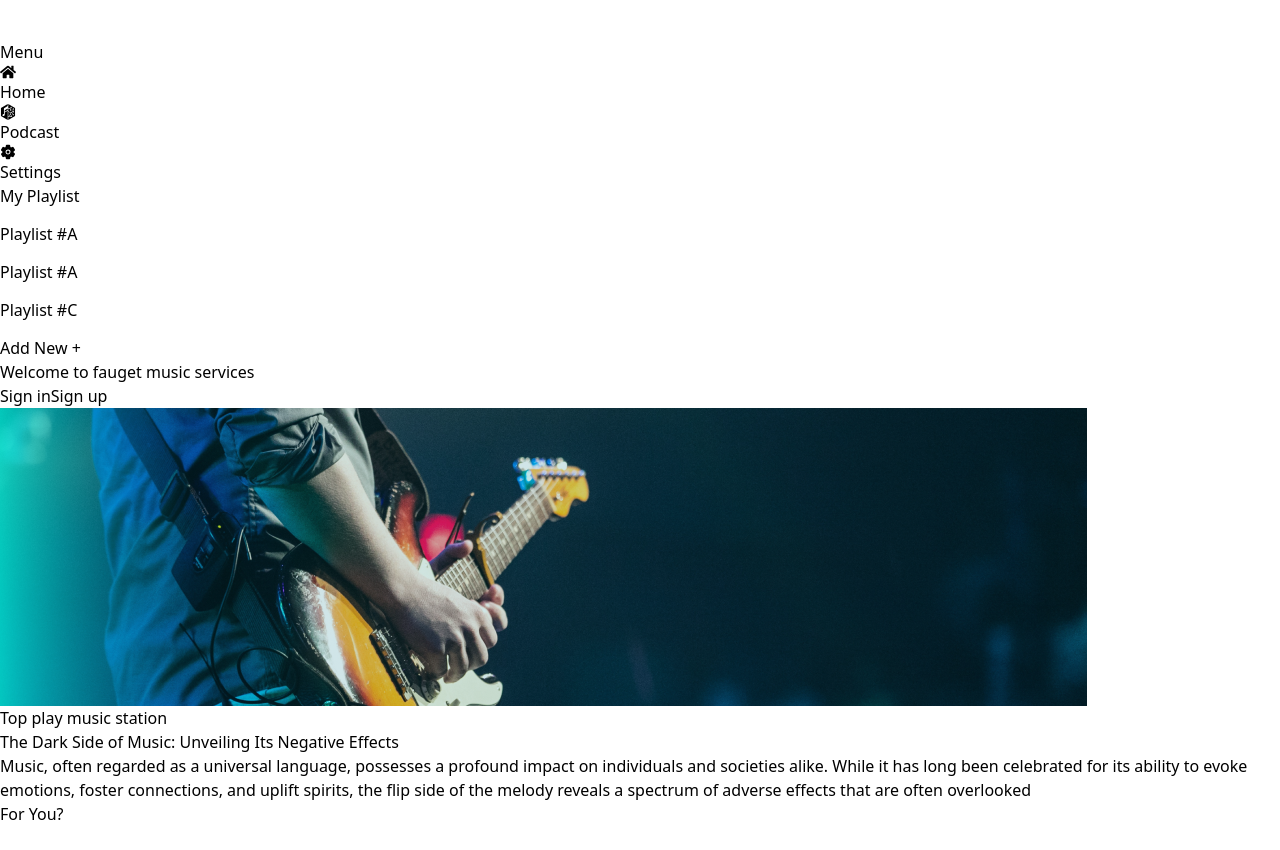
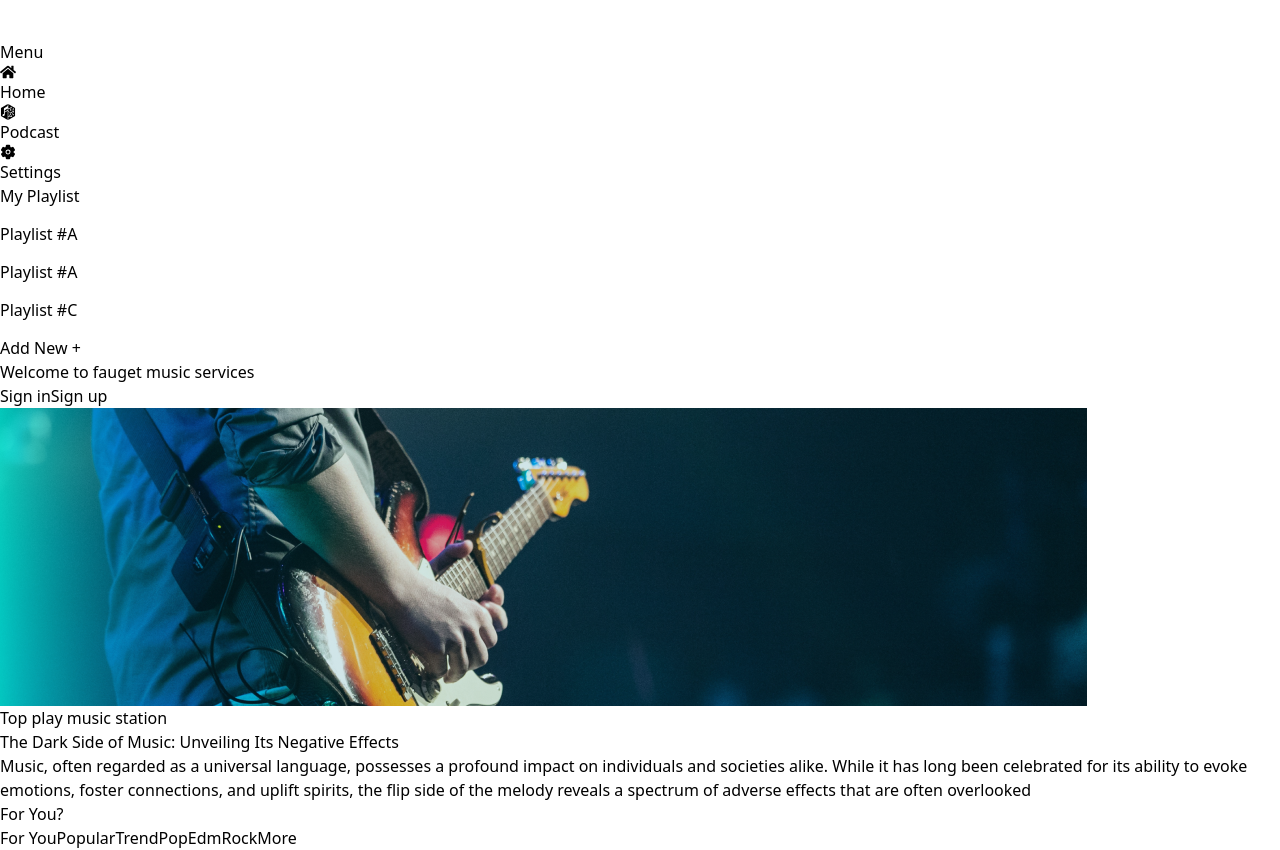
Before and after one commit to jibonrahaman/podcast-task-api-using, a React (Vite) app: page / in a window 1280 px wide. Before the commit the page ends 826 px from the top, so only its background shows below. Built offline with nearby package versions, Linux system fonts and the light colour scheme.

Commit message:
ThirdButton show

```diff
--- a/src/Components/ThirdButton.jsx
+++ b/src/Components/ThirdButton.jsx
@@ -1,6 +1,6 @@
 
 export default function ThirdButton({className,text}) {
   return (
-    <button className={`px-4 py-1 rounded-lg ${className}`}>{text}</button>
+    <button className={`px-8 text-center py-1 text-lg font-semibold rounded-lg text-white bg-[#434040] ${className}`}>{text}</button>
   )
 }
--- a/src/Components/WithOutLoggedMini/ThirdTopic.jsx
+++ b/src/Components/WithOutLoggedMini/ThirdTopic.jsx
@@ -1,8 +1,18 @@
+import Flex from "../Flex";
+import ThirdButton from "../ThirdButton";
 
 export default function ThirdTopic() {
   return (
-    <div>
-
-    </div>
+ <div className=" mt-8">
+       <Flex className=" justify-between">
+      <ThirdButton  text="For You"/>
+      <ThirdButton  text="Popular"/>
+      <ThirdButton  text="Trend"/>
+      <ThirdButton  text="Pop"/>
+      <ThirdButton  text="Edm"/>
+      <ThirdButton  text="Rock"/>
+      <ThirdButton  text="More"/>
+    </Flex>
+ </div>
   )
 }
```
